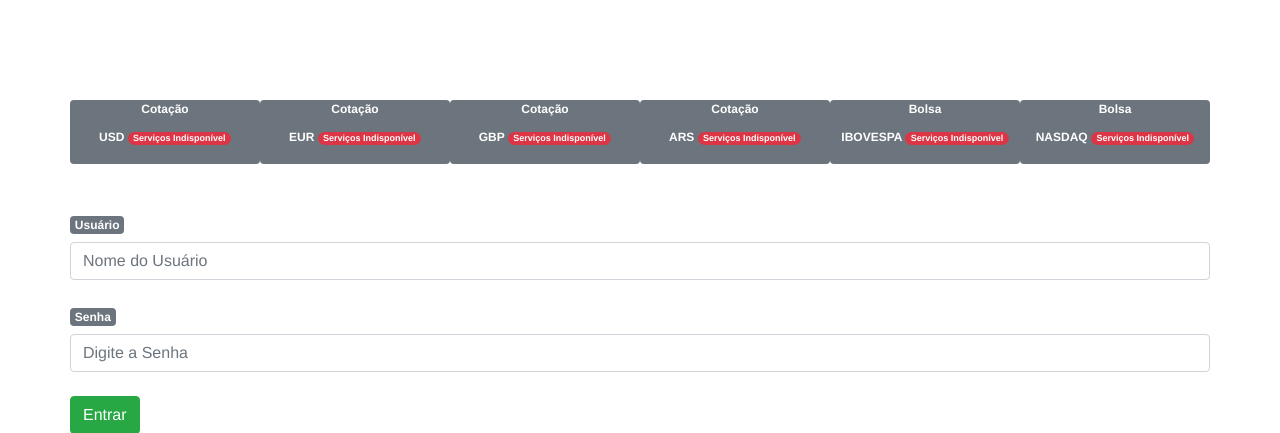
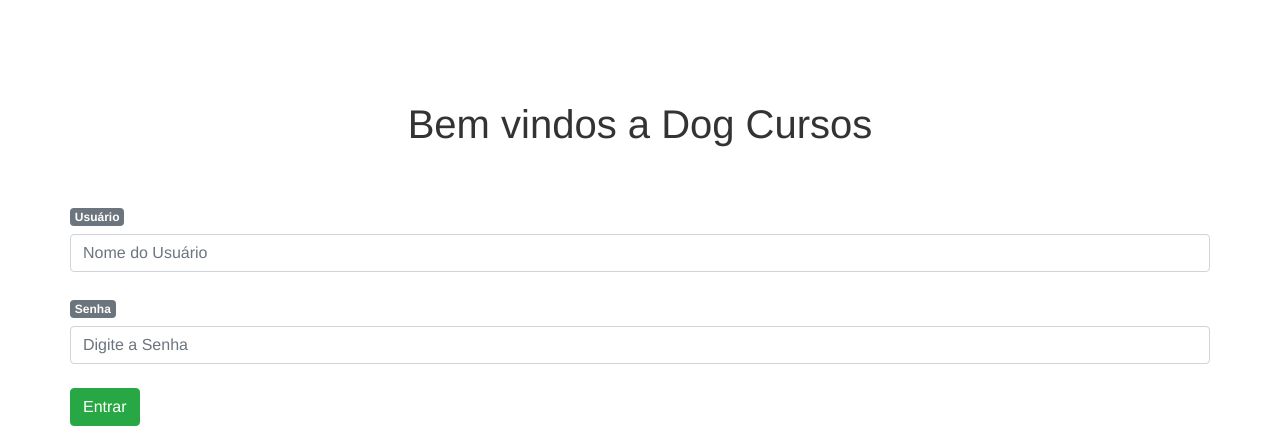
Before and after one commit to juliodlima/DogCursos, a PHP site: page / in a window 1280 px wide. Shown: the part 90-523 px from the top of the page. Run offline with PHP 8.4, Linux system fonts and the light colour scheme; data comes from the database, SQL or seed files in the repository; data that the repository does not hold is empty; some libraries are stand-ins or nearby versions.

Commit message:
retirada das apis de moeda e bolsa

```diff
--- a/app/config/config.php
+++ /dev/null
@@ -1,3 +0,0 @@
-<?php
-
-define('HG_API_KEY', '5e1798e6');
--- a/views/home.php
+++ b/views/home.php
@@ -1,86 +1,6 @@
 
-<!-- <h1 style="text-align:center">Bem vindos a Dog Cursos</h1> -->
-<?php
+<h1 style="text-align:center">Bem vindos a Dog Cursos</h1>
 
-require_once 'app/config/config.php';
-require_once 'app/modules/hg-api.php';
-
-$hg = new HG_API(HG_API_KEY);
-//$dolar = $hg->dolar_quotation();
-
-$cotacao_moedas = $hg->quotation_moedas();
-//var_dump($cotacao_moedas);
-
-$cotacao_bolsas = $hg->quotation_bolsas();
-//var_dump($cotacao_bolsas);
-
-if ($hg->is_error() == false){
-    foreach ($cotacao_moedas as $k => $v) {
-        $moeda[$k] = $v;
-        if (@$v['variation'] < 0) $variation[$k] = 'danger';
-        else $variation[$k] = 'info';
-    }
-    foreach ($cotacao_bolsas as $k => $v) {
-        $bolsa[$k] = $v;
-        if (@$v['variation'] < 0) $variation[$k] = 'danger';
-        else $variation[$k] = 'info';
-    }
-}
-
-?>
-
-<div class="container">
-    <div class="row">
-        <div class="col-sm badge badge-secondary">
-            <p>Cotação <?php echo $moeda['USD']['name']; ?></p>
-            <?php if ($hg->is_error() == false): ?>
-                <p>USD <span class="badge badge-pill badge-<?php echo($variation['USD']); ?>"><?php echo $moeda['USD']['buy']; ?></span></p>
-            <?php else: ?>
-                <p>USD <span class="badge badge-pill badge-danger">Serviços Indisponível</span></p>
-            <?php endif; ?>
-        </div>
-        <div class="col-sm badge badge-secondary">
-            <p>Cotação <?php echo $moeda['EUR']['name']; ?></p>
-            <?php if ($hg->is_error() == false): ?>
-                <p>EUR <span class="badge badge-pill badge-<?php echo($variation['EUR']); ?>"><?php echo $moeda['EUR']['buy']; ?></span></p>
-            <?php else: ?>
-                <p>EUR <span class="badge badge-pill badge-danger">Serviços Indisponível</span></p>
-            <?php endif; ?>
-        </div>
-        <div class="col-sm badge badge-secondary">
-            <p>Cotação <?php echo $moeda['GBP']['name']; ?></p>
-            <?php if ($hg->is_error() == false): ?>
-                <p>GBP <span class="badge badge-pill badge-<?php echo($variation['GBP']); ?>"><?php echo $moeda['GBP']['buy']; ?></span></p>
-            <?php else: ?>
-                <p>GBP <span class="badge badge-pill badge-danger">Serviços Indisponível</span></p>
-            <?php endif; ?>
-        </div>
-        <div class="col-sm badge badge-secondary">
-            <p>Cotação <?php echo $moeda['ARS']['name']; ?></p>
-            <?php if ($hg->is_error() == false): ?>
-                <p>ARS <span class="badge badge-pill badge-<?php echo($variation['ARS']); ?>"><?php echo $moeda['ARS']['buy']; ?></span></p>
-            <?php else: ?>
-                <p>ARS <span class="badge badge-pill badge-danger">Serviços Indisponível</span></p>
-            <?php endif; ?>
-        </div>
-        <div class="col-sm badge badge-secondary">
-            <p>Bolsa <?php echo $bolsa['IBOVESPA']['name']; ?></p>
-            <?php if ($hg->is_error() == false): ?>
-                <p>IBOVESPA <span class="badge badge-pill badge-<?php echo($variation['IBOVESPA']); ?>"><?php echo $bolsa['IBOVESPA']['points']; ?></span></p>
-            <?php else: ?>
-                <p>IBOVESPA <span class="badge badge-pill badge-danger">Serviços Indisponível</span></p>
-            <?php endif; ?>
-        </div>
-        <div class="col-sm badge badge-secondary">
-            <p>Bolsa <?php echo $bolsa['NASDAQ']['name']; ?></p>
-            <?php if ($hg->is_error() == false): ?>
-                <p>NASDAQ <span class="badge badge-pill badge-<?php echo($variation['NASDAQ']); ?>"><?php echo $bolsa['NASDAQ']['points']; ?></span></p>
-            <?php else: ?>
-                <p>NASDAQ <span class="badge badge-pill badge-danger">Serviços Indisponível</span></p>
-            <?php endif; ?>
-        </div>
-    </div>
-</div>
 <br><br>
 
 <form method="post" action="login.php">
```
Also changed, not shown: app/modules/hg-api.php (deleted, +0 -71 lines).
